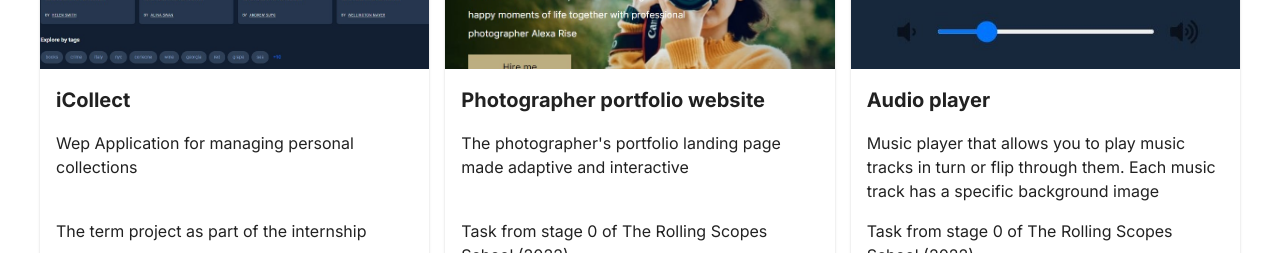
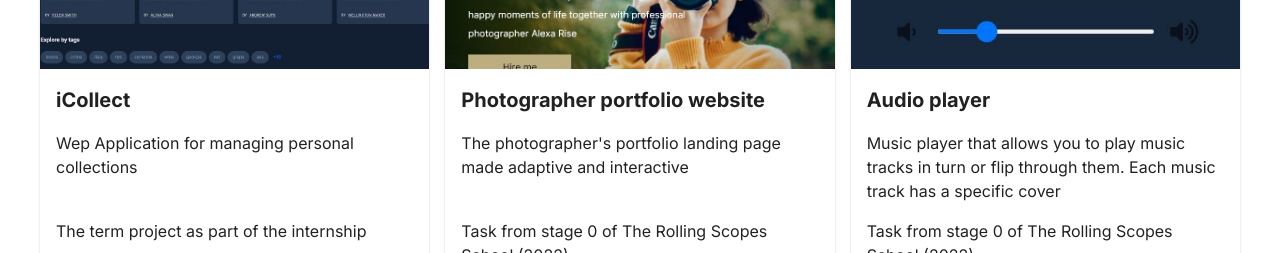
Before and after one commit to asuponev/asuponev.github.io, a React (Create React App) app: page / in a window 1280 px wide. Shown: the part 2220-2473 px from the top of the page. Built offline with nearby package versions, Linux system fonts and the light colour scheme.

Commit message:
fix: change description for project in projectsData

```diff
--- a/src/data/projects-data.js
+++ b/src/data/projects-data.js
@@ -16,7 +16,7 @@ const projectsData = [
   {
     id: "2",
     title: "Audio player",
-    description: "Music player that allows you to play music tracks in turn or flip through them. Each music track has a specific background image",
+    description: "Music player that allows you to play music tracks in turn or flip through them. Each music track has a specific cover",
     note: "Task from stage 0 of The Rolling Scopes School (2022)",
     skills: ["HTML", "CSS", "JavaScript"],
     cover: cover_audioplayer,
```
